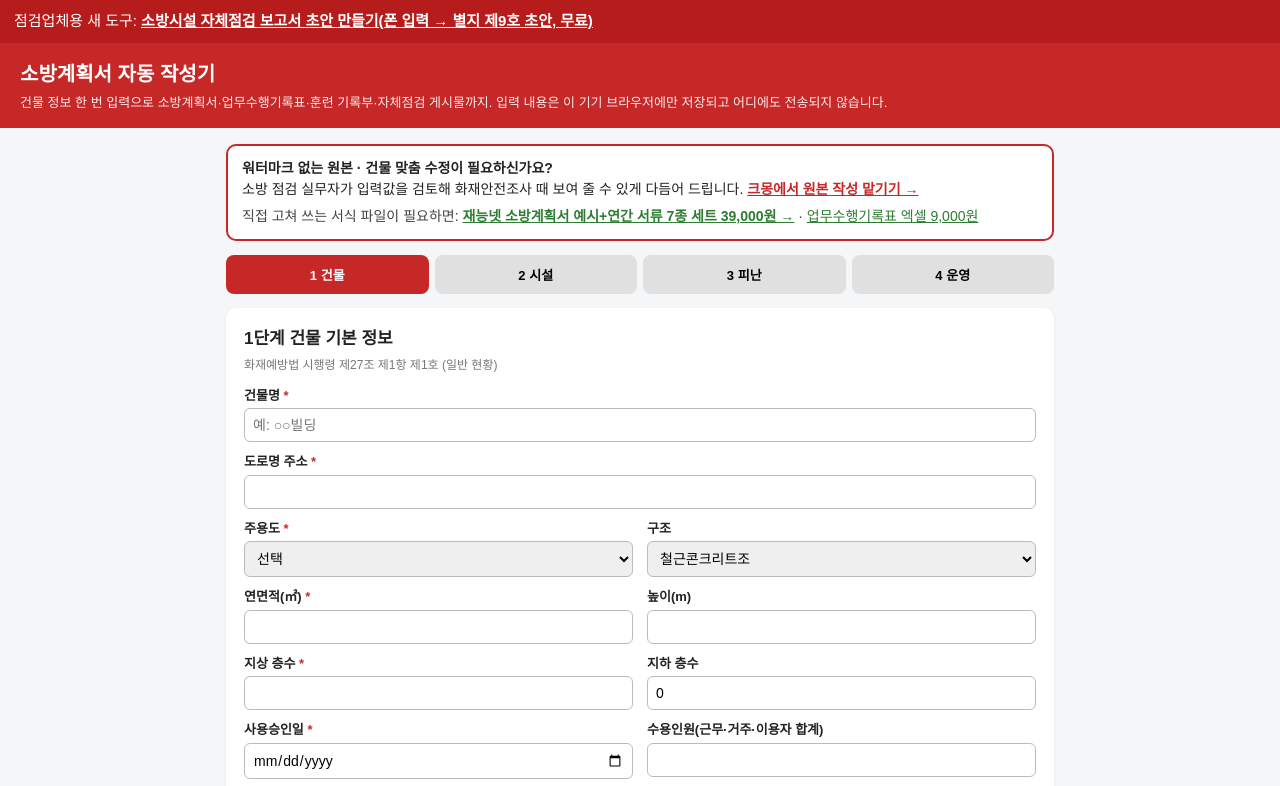
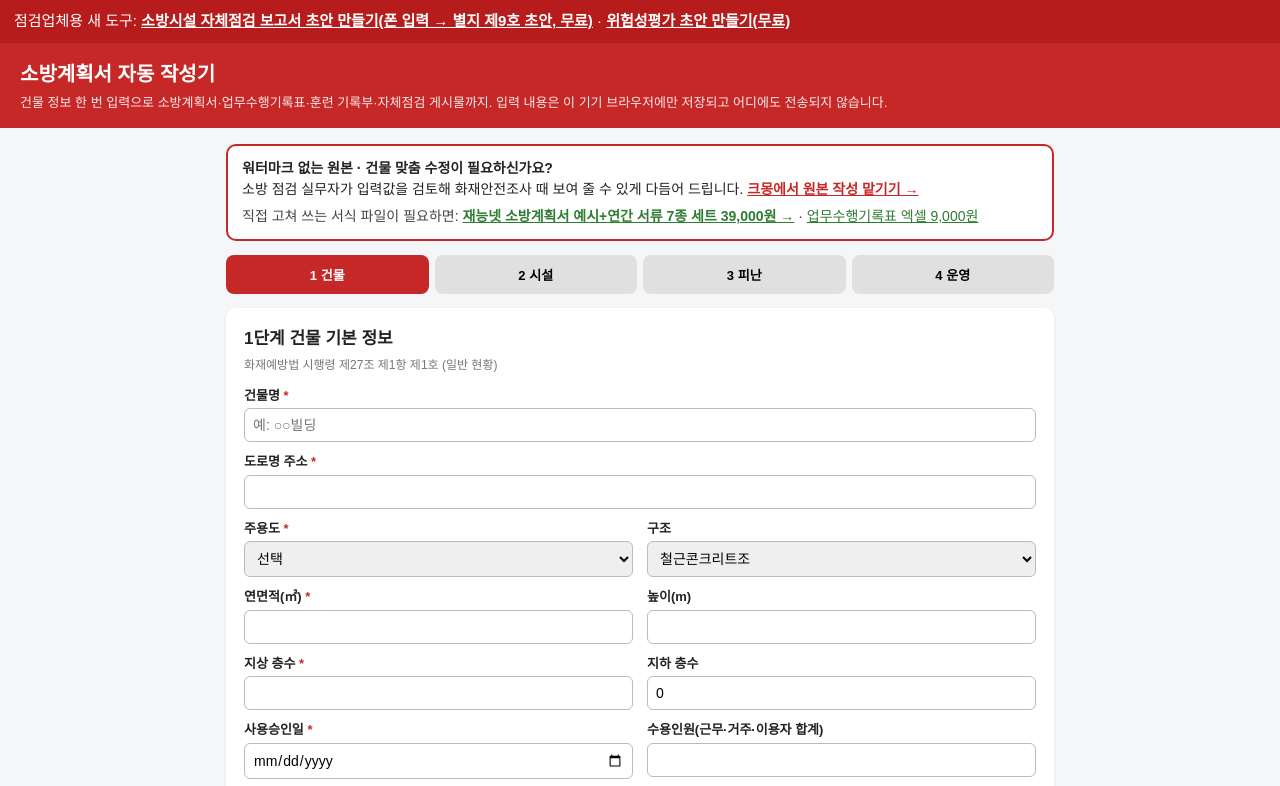
Before and after one commit to pefp96-web/sobang-docs, a plain HTML site: page index.html in a window 1280 px wide. Shown: the top 786 px of the page. Drawn offline with Linux system fonts and the light colour scheme.

Commit message:
첫 화면에 위험성평가 도구 링크

```diff
--- a/index.html
+++ b/index.html
@@ -34,7 +34,7 @@ input,select,textarea{width:100%;padding:8px;border:1px solid #bbb;border-radius
 </style>
 </head>
 <body>
-<div style="background:#b71c1c;color:#fff;padding:10px 14px;font-family:'Malgun Gothic',sans-serif;font-size:15px">점검업체용 새 도구: <a href="report.html" style="color:#fff;font-weight:bold;text-decoration:underline">소방시설 자체점검 보고서 초안 만들기(폰 입력 → 별지 제9호 초안, 무료)</a></div>
+<div style="background:#b71c1c;color:#fff;padding:10px 14px;font-family:'Malgun Gothic',sans-serif;font-size:15px">점검업체용 새 도구: <a href="report.html" style="color:#fff;font-weight:bold;text-decoration:underline">소방시설 자체점검 보고서 초안 만들기(폰 입력 → 별지 제9호 초안, 무료)</a> · <a href="risk.html" style="color:#fff;font-weight:bold;text-decoration:underline">위험성평가 초안 만들기(무료)</a></div>
 
 <header><h1>소방계획서 자동 작성기</h1><p>건물 정보 한 번 입력으로 소방계획서·업무수행기록표·훈련 기록부·자체점검 게시물까지. 입력 내용은 이 기기 브라우저에만 저장되고 어디에도 전송되지 않습니다.</p></header>
 <main>
```
